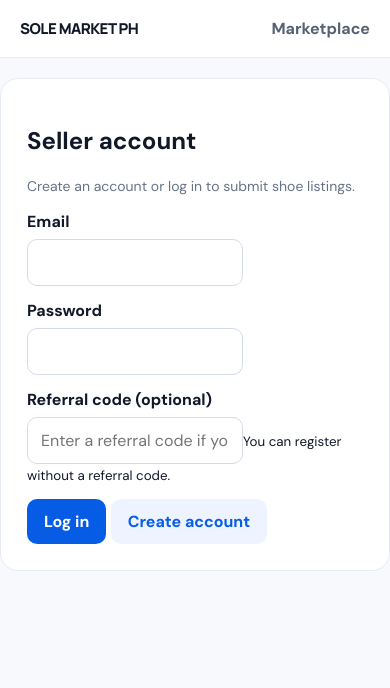
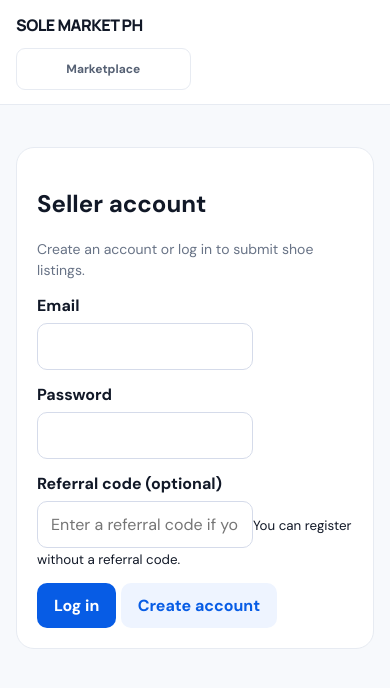
Before and after one commit to kuyadeidei28-alt/sole-market-ph, a Next.js app: page /login in a window 390 px wide. Shown: the top 688 px of the page. Built offline with nearby package versions, Linux system fonts and the light colour scheme; no server answers.

Commit message:
Fix responsive navigation and mobile page alignment

```diff
--- a/app/globals.css
+++ b/app/globals.css
@@ -184,3 +184,39 @@ button:not(.clear-search), .top .btn { background:var(--blue); color:white; bord
   .message-seller-btn { font-size:10px; padding:10px 6px; }
   .footer-inner { align-items:flex-start; flex-direction:column; padding:20px 16px; }
 }
+
+
+/* Mobile layout polish: keep navigation, hero fields and cards aligned */
+html, body { width:100%; overflow-x:hidden; }
+main { width:100%; min-width:0; }
+.top { min-width:0; flex-wrap:wrap; padding:16px max(4vw,16px); }
+.top > .brand { flex:0 0 auto; }
+.top nav { min-width:0; display:flex; flex-wrap:wrap; align-items:center; justify-content:flex-end; gap:12px 18px; }
+.top nav a { white-space:nowrap; font-size:13px; }
+.hero input, .hero textarea, .hero select { display:block; width:100%; max-width:560px; min-width:0; }
+.hero { min-width:0; }
+@media (max-width:700px) {
+  .top { display:grid; grid-template-columns:minmax(0,1fr); justify-items:stretch; gap:12px; padding:14px 16px; }
+  .top > .brand { justify-self:start; font-size:16px; }
+  .top nav { width:100%; display:grid; grid-template-columns:repeat(2,minmax(0,1fr)); gap:9px; justify-content:stretch; }
+  .top nav a { display:flex; align-items:center; justify-content:center; min-height:42px; padding:9px 10px; border:1px solid var(--line); border-radius:9px; text-align:center; white-space:normal; font-size:12px; line-height:1.25; }
+  .top nav a.btn { grid-column:1 / -1; min-height:44px; }
+  main { padding:22px 16px 48px; }
+  .hero:not(.hero-modern) { width:100%; margin:0 0 24px; padding:30px 22px; border-radius:18px; }
+  .hero:not(.hero-modern) h1 { max-width:100%; font-size:clamp(29px,8vw,40px); line-height:1.18; overflow-wrap:normal; }
+  .hero:not(.hero-modern) p { max-width:100%; font-size:14px; line-height:1.65; }
+  .hero input, .hero textarea, .hero select { width:100%; max-width:100%; min-width:0; min-height:48px; font-size:14px; }
+  main > h2 { margin:0 0 16px; font-size:25px; line-height:1.2; }
+  .grid { grid-template-columns:minmax(0,1fr); gap:13px; }
+  .card { width:100%; min-width:0; padding:18px !important; border-radius:15px; }
+  .card h2 { font-size:21px; line-height:1.25; overflow-wrap:anywhere; }
+  .card p { line-height:1.55; overflow-wrap:anywhere; }
+  .card .btn { width:100%; text-align:center; }
+  .panel { width:100%; padding:20px; }
+  .toolbar { align-items:stretch; }
+  .toolbar select { flex:1 1 100%; width:100%; }
+}
+@media (min-width:701px) and (max-width:900px) {
+  .top { align-items:flex-start; }
+  .top nav { flex:1 1 100%; justify-content:flex-start; }
+}
```
